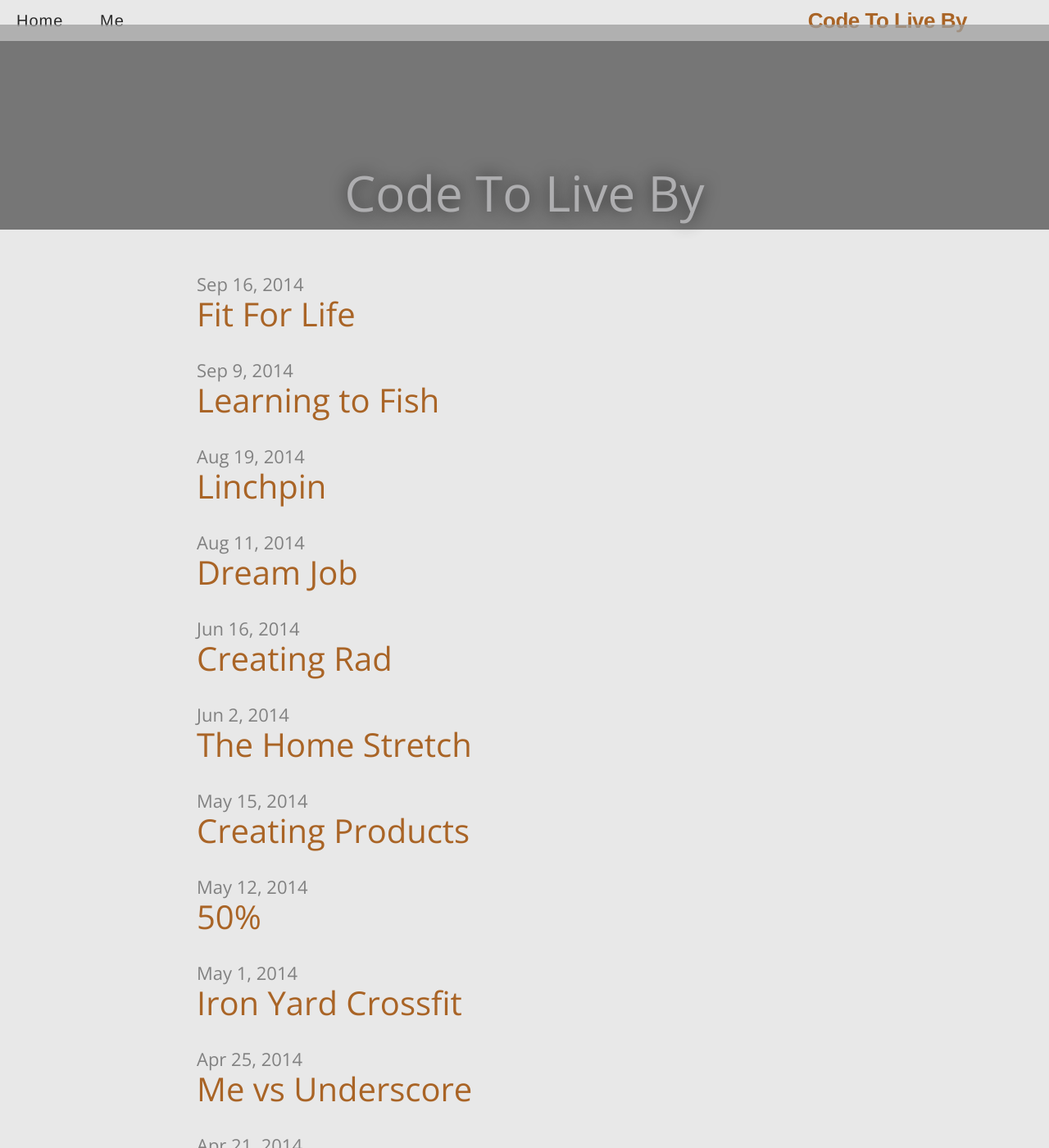
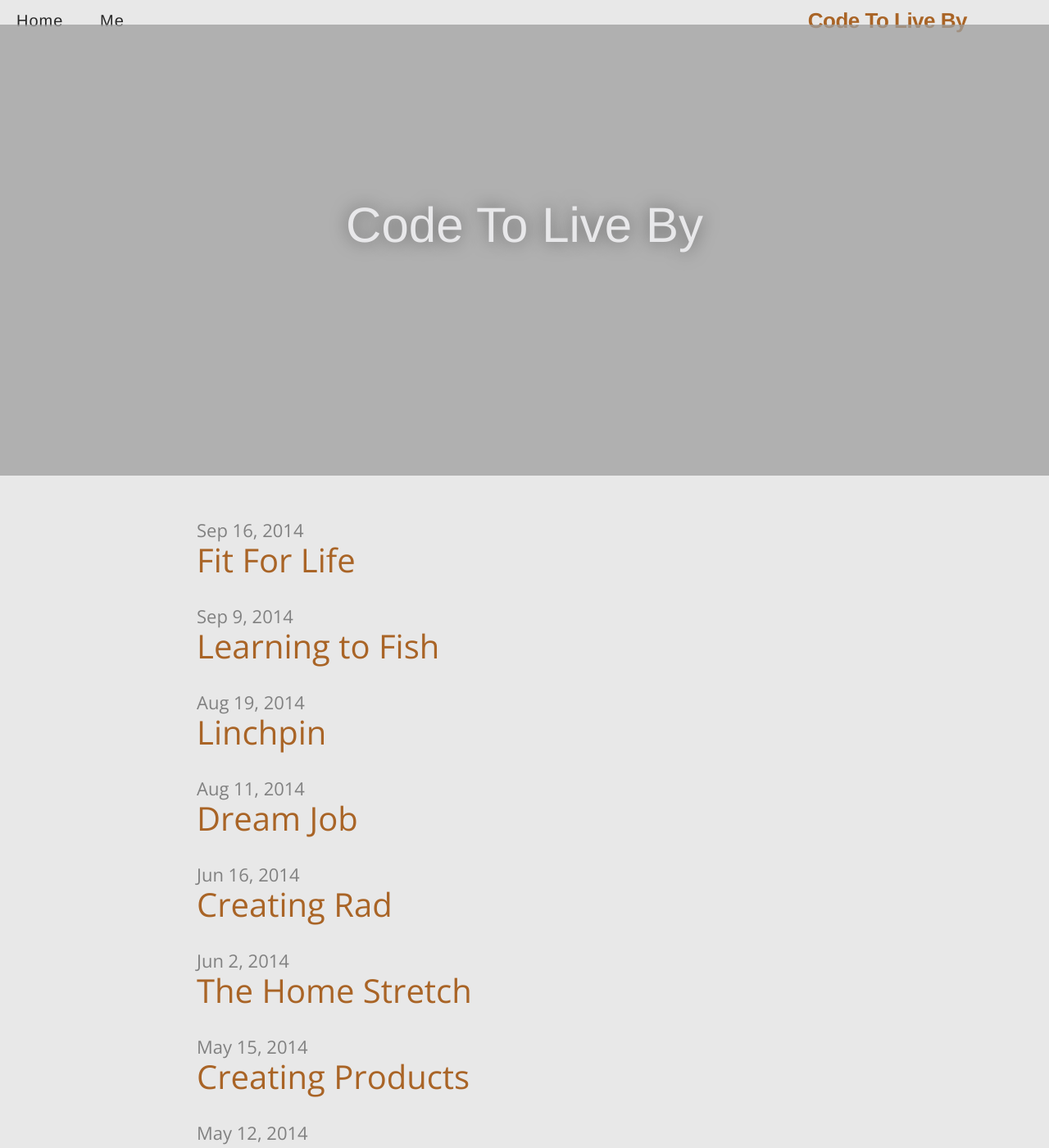
Before and after one commit to shawnlknight/blog, a Jekyll site: the page built from index.html, in a window 1280 px wide and 1400 px high. Shown: the whole window at 82% size. Built offline with Jekyll 4.4.1, drawn with Linux system fonts in a browser that asks for light colours; some web fonts are replaced; the list of posts is cut into pages by our own code.

Commit message:
Update main.css

```diff
--- a/css/main.css
+++ b/css/main.css
@@ -94,13 +94,13 @@
   color: #a96426;
 }
 
-.blackout {
-  background: #000;
-}
+/*.blackout {*/
+/*  background: #000;*/
+/*}*/
 
 .jumbotron {
   width: 100%;
-  max-height: 600px;
+  min-height: 550px;
   background: url(http://shawnleberknight.com/images/c25c9fd6.rail.jpg);
   background-repeat: no-repeat;
   background-size: cover;
@@ -111,8 +111,9 @@
 
 .jumbotron h1 {
   color: rgb(233, 232, 235);
-  padding-top: 160px;
+  padding-top: 200px;
   font-size: 60px;
+  font-family: "Signika Negative", Helvetica, Arial, sans-serif;
   text-shadow: rgb(51, 51, 51) 0px 0px 20px;
 }
 
```
